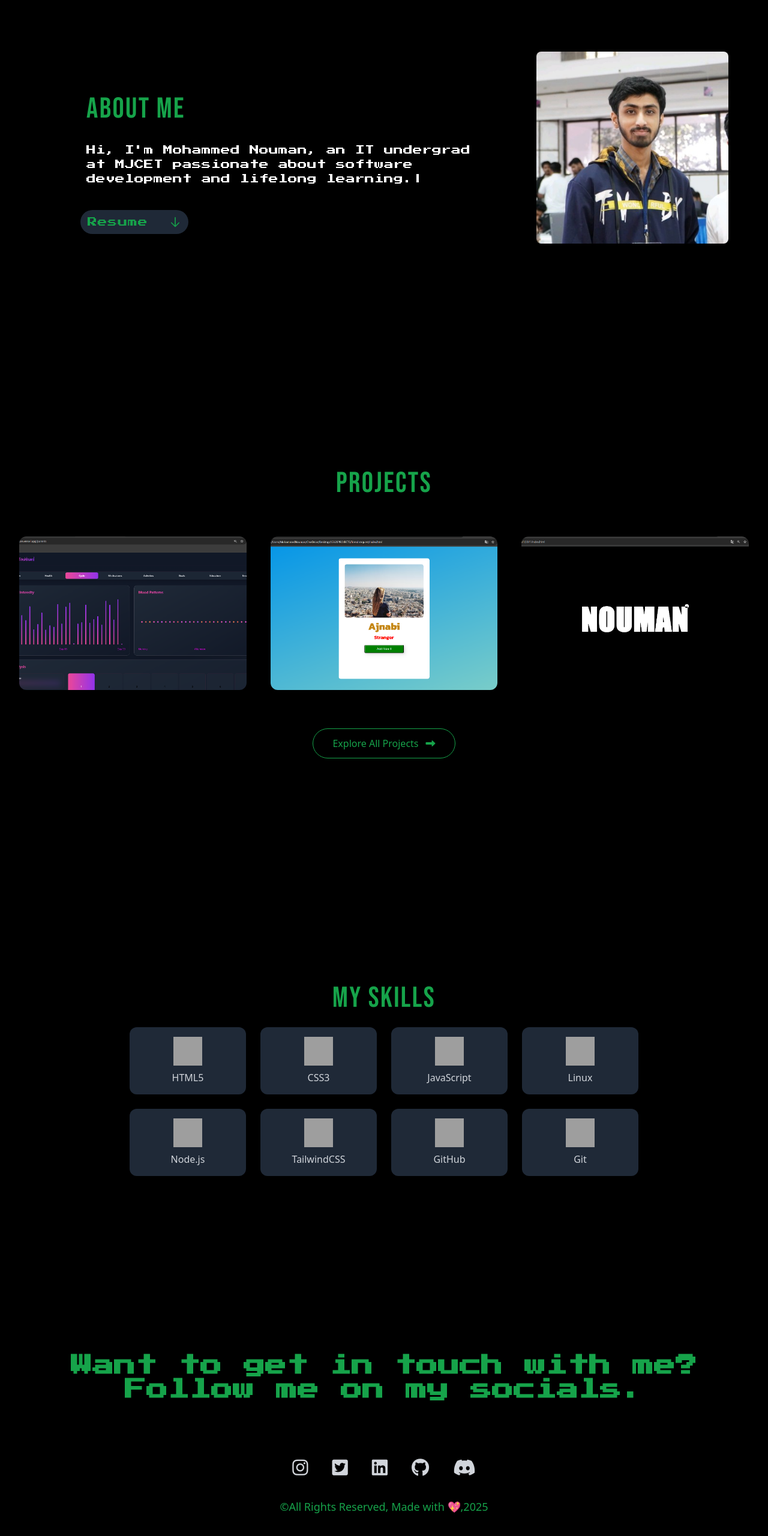
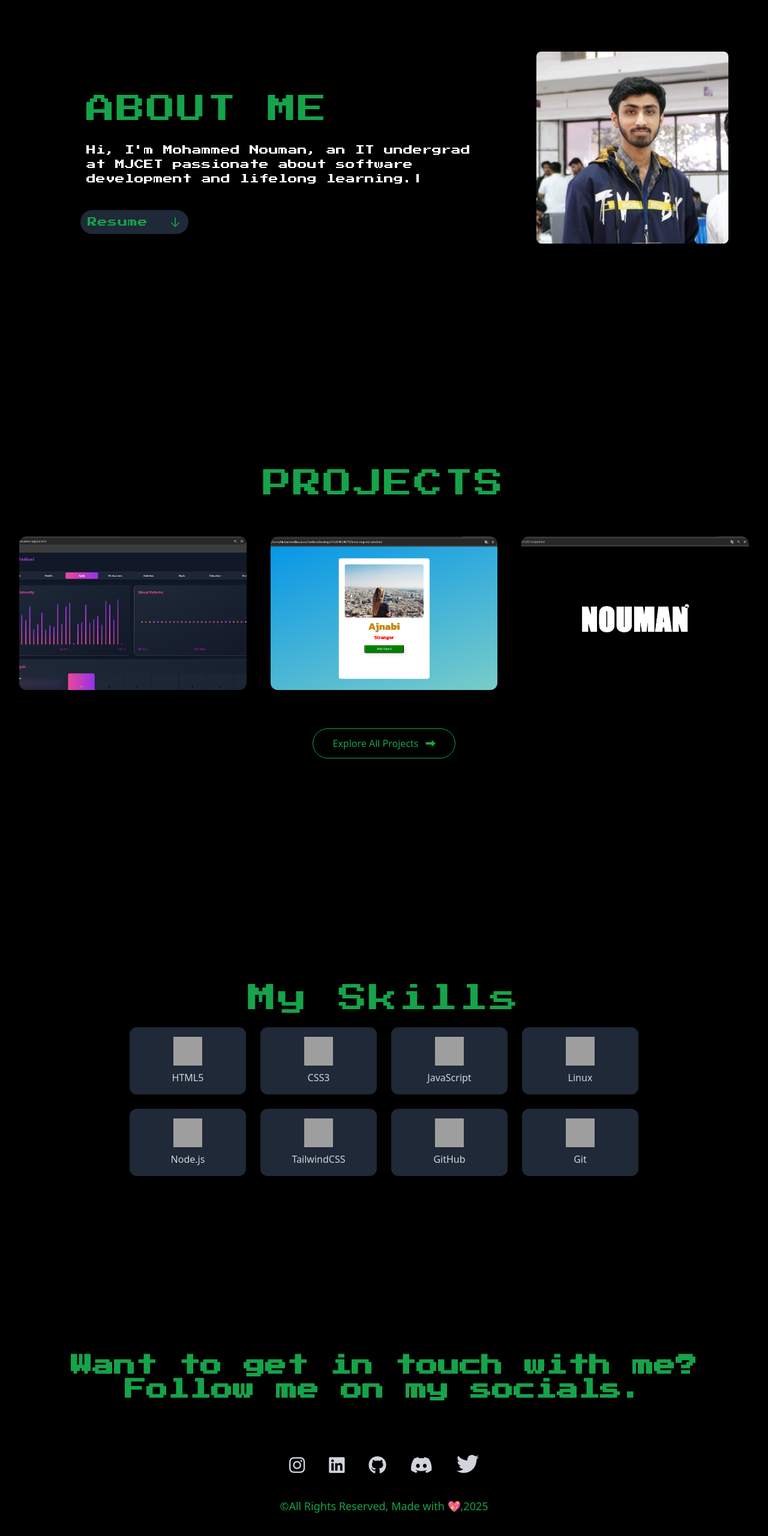
Before and after one commit to MOHAMMED-NOUMAN/personal-portfolio, a website: page index.html in a window 1280 px wide. Shown: the part 226-2786 px from the top of the page at 60% size. Drawn offline with nearby package versions, Linux system fonts and the light colour scheme; grey boxes are pictures that could not be loaded; a web font is replaced by a local one.

Commit message:
changed font family of headers and added website and twitter logos

```diff
--- a/index.html
+++ b/index.html
@@ -3,11 +3,13 @@
 <head>
     <meta charset="UTF-8">
     <meta name="viewport" content="width=device-width, initial-scale=1.0">
+    <link rel="shortcut icon" type="x-icon" href="images/Nouman.png">
+    <link rel="stylesheet" type='text/css' href="https://cdn.jsdelivr.net/gh/devicons/devicon@latest/devicon.min.css" />
     <link rel="preconnect" href="https://fonts.googleapis.com">
     <link rel="preconnect" href="https://fonts.gstatic.com" crossorigin>
     <link href="https://fonts.googleapis.com/css2?family=Bebas+Neue&family=Inter:wght@400;500;600;700&family=Press+Start+2P&display=swap" rel="stylesheet">
     <link rel="stylesheet" href="output.css">
-    <title>Document</title>
+    <title>My Portfolio</title>
 </head>
 <body class="bg-black">
 <header>
@@ -45,7 +47,7 @@
 
   <!-- Mobile Menu with Glow Effect -->
   <div id="mobile-menu" class="md:hidden hidden px-4 pb-4 space-y-2 bg-black">
-    <a href="#about" class="block text-gray-400 text-lg font-pixel transition-all duration-300 hover:text-green-600 hover:drop-shadow-[0_0_8px_rgba(74,222,128,0.8)] py-2">About</a>
+    <a href="#about" class="block text-gray-400 text-xl font-pixel transition-all duration-300 hover:text-green-600 hover:drop-shadow-[0_0_8px_rgba(74,222,128,0.8)] py-2">About</a>
     <a href="#projects" class="block text-gray-400 text-lg font-pixel transition-all duration-300 hover:text-green-600 hover:drop-shadow-[0_0_8px_rgba(74,222,128,0.8)] py-2">Projects</a>
     <a href="#skills" class="block text-gray-400 text-lg font-pixel transition-all duration-300 hover:text-green-600 hover:drop-shadow-[0_0_8px_rgba(74,222,128,0.8)] py-2">Skills</a>
     <a href="#contact" class="block text-gray-400 text-lg font-pixel transition-all duration-300 hover:text-green-600 hover:drop-shadow-[0_0_8px_rgba(74,222,128,0.8)] py-2">Contact</a>
@@ -58,7 +60,7 @@
     <main>
 <div class="container mt-52 mx-auto max-w-6xl flex flex-col-reverse md:flex-row justify-between px-4 items-start gap-x-10 overflow-x-hidden">
     <div class="description md:ml-8 w-full md:w-2/3 p-4">
-        <h1 id="about" class="text-green-600 mt-5 md:mt-20 p-4 font-bebas text-xl md:text-5xl tracking-wider">ABOUT ME</h1>
+        <h1 id="about" class="text-green-600 mt-5 md:mt-20 p-4 font-pixel text-xl md:text-5xl tracking-wider">ABOUT ME</h1>
         <p id="typewriter" class="text-white p-4 font-pixel animate-typing overflow-hidden"><span id="cursor" class="cursor-blink">|</span></p>
         <br>
         <a href="My-Resume.pdf" target="_blank">
@@ -87,7 +89,7 @@
     <!-- Section Header -->
     <div class="mb-16  text-center">
 
-      <h2 id="projects" class="mt-2 text-4xl font-bebas tracking-wider text-green-600 sm:text-5xl">PROJECTS</h2>
+      <h2 id="projects" class="mt-2 text-4xl font-pixel tracking-wider text-green-600 sm:text-5xl">PROJECTS</h2>
     </div>
 
     <!-- Projects Grid -->
@@ -171,7 +173,7 @@
 
         <!--Skills Section-->
         <div class="w-full max-w-4xl p-6 mx-auto mt-72">
-    <h2 id="skills" class="text-3xl font-bebas tracking-wider text-4xl sm:text-5xl text-center text-green-600 mb-6">My Skills</h2>
+    <h2 id="skills" class="font-pixel tracking-wider text-4xl sm:text-5xl text-center text-green-600 mb-6">My Skills</h2>
     <div class="grid grid-cols-2 sm:grid-cols-3 md:grid-cols-4 gap-6">
             <div class="flex flex-col items-center p-4 bg-gray-800 rounded-xl shadow-lg transition transform hover:scale-105 hover:bg-gray-600">
                 <img src="https://cdn.jsdelivr.net/gh/devicons/devicon/icons/html5/html5-original.svg" alt="HTML" class="w-12 h-12 mb-2">
@@ -216,12 +218,14 @@
         </h2>
 
         <div class="mt-14 xl:mt-20">
-            <nav class="flex flex-wrap justify-center text-3xl font-pixel">
+            <nav class="flex flex-wrap justify-center text-3xl ">
                 <div class="px-5 py-2 text-gray-300 hover:text-green-600 hover:drop-shadow-[0_0_10px_rgba(74,222,128,0.8)]"><a href="https://www.instagram.com/noumxn_05?igsh=MTIyZmNtdTIwcWRkMQ==" target="_blank"><i class="fa-brands fa-instagram"></i></a></div>
-                <div class="px-5 py-2 text-gray-300 hover:text-green-600 hover:drop-shadow-[0_0_10px_rgba(74,222,128,0.8)]"><a href="#"><i class="fa-brands fa-square-twitter"></i></a></div>
                 <div class="px-5 py-2 text-gray-300 hover:text-green-600 hover:drop-shadow-[0_0_10px_rgba(74,222,128,0.8)]"><a href="https://www.linkedin.com/in/mohammed-nouman-3320a7279/" target="_blank"><i class="fa-brands fa-linkedin"></i></a></div>
                 <div class="px-5 py-2 text-gray-300 hover:text-green-600 hover:drop-shadow-[0_0_10px_rgba(74,222,128,0.8)]"><a href="https://github.com/MOHAMMED-NOUMAN" target="_blank"><i class="fa-brands fa-github"></i></a></div>
                 <div class="px-5 py-2 text-gray-300 hover:text-green-600 hover:drop-shadow-[0_0_10px_rgba(74,222,128,0.8)]"><a href="https://discordapp.com/users/731194034034573372"target="_blank"><i class="fa-brands fa-discord"></i></a></div>
+                <div class="px-5 py-2 text-gray-300 hover:text-green-600 hover:drop-shadow-[0_0_10px_rgba(74,222,128,0.8)]"><a href="https://x.com/Nouman_25"target="_blank"><i class="devicon-twitter-original"></i></a>
+        </div>
+
             </nav>
             <p class="mt-7 text-green-600 text-lg">©All Rights Reserved, Made with 💖,2025</p>
         </div>
```
